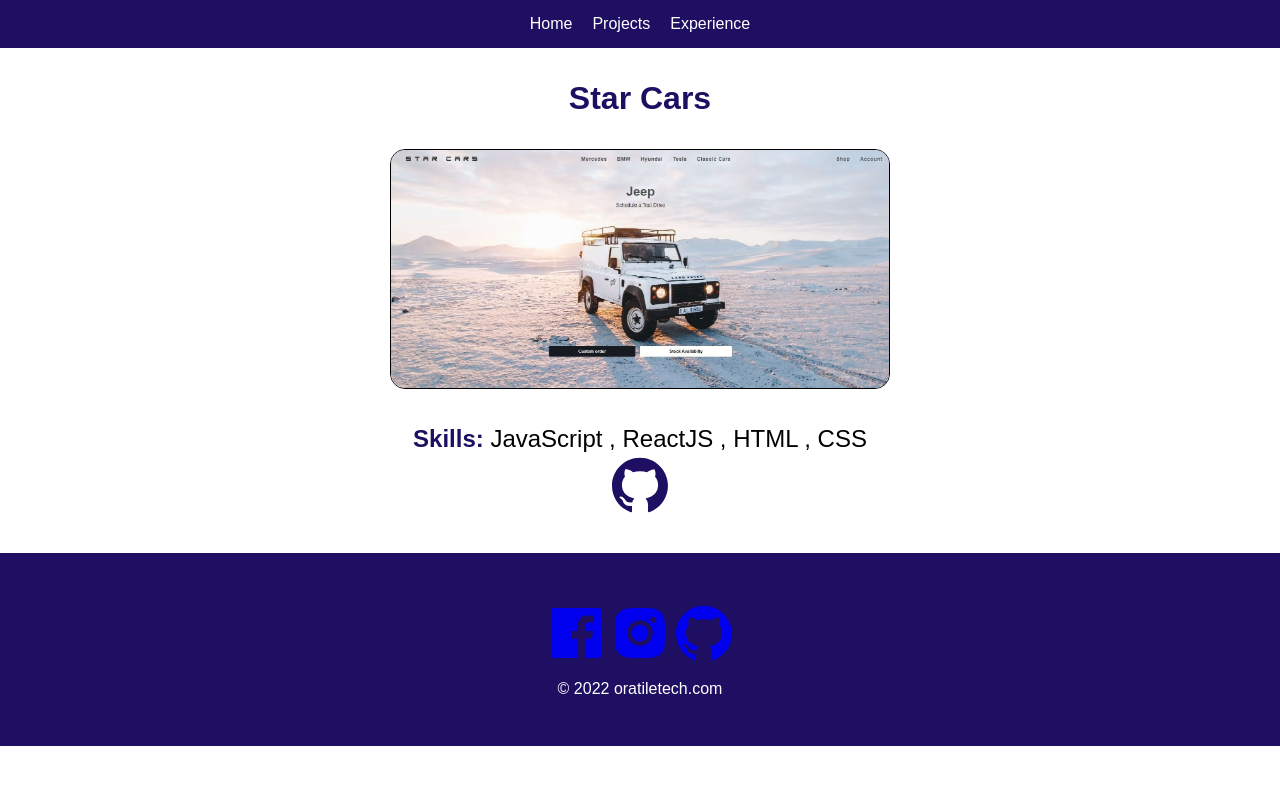
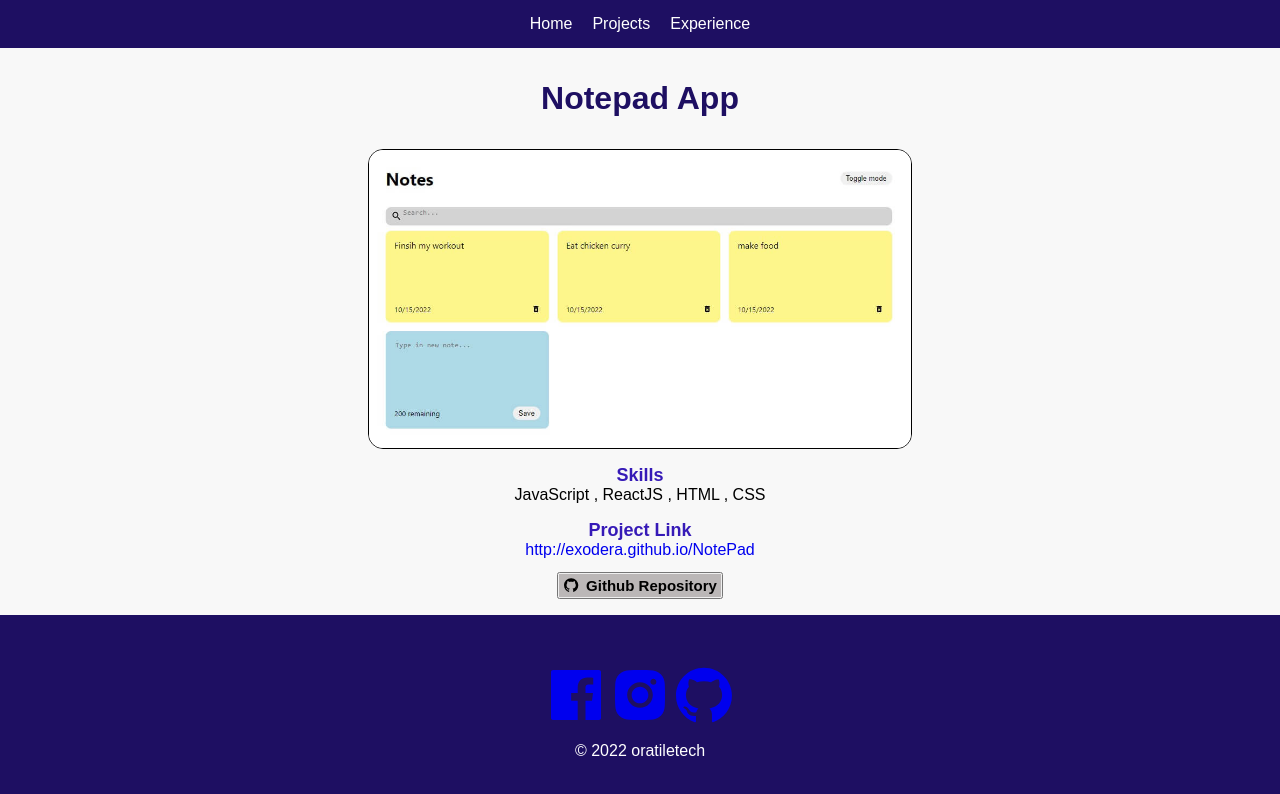
Before and after one commit to Exodera/my-portfolio, a React (Create React App) app: page /Projects/1 in a window 1280 px wide. Shown: the top 794 px of the page. Built offline with nearby package versions, Linux system fonts and the light colour scheme.

Commit message:
display update

```diff
--- a/package.json
+++ b/package.json
@@ -18,6 +18,8 @@
     "web-vitals": "^2.1.4"
   },
   "scripts": {
+    "predeploy": "npm run build",
+    "deploy": "gh-pages -d build",
     "start": "react-scripts start",
     "build": "react-scripts build",
     "test": "react-scripts test",
@@ -40,5 +42,8 @@
       "last 1 firefox version",
       "last 1 safari version"
     ]
+  },
+  "devDependencies": {
+    "gh-pages": "^4.0.0"
   }
 }
--- a/src/components/Footer/Footer.css
+++ b/src/components/Footer/Footer.css
@@ -21,9 +21,8 @@
     color: #fff;
 }
 
-
-
 .footer{
+    margin-top: 1em;
     color: white;
     padding: 3rem;
 }
@@ -32,6 +31,7 @@
     background-color:rgb(30, 15, 98);
 }
 
+
 .social li a:hover{
     color: rgb(222, 200, 75);
     cursor: pointer;
--- a/src/components/Footer/Footer.js
+++ b/src/components/Footer/Footer.js
@@ -13,7 +13,7 @@ const Footer = ()=>{
                 <li><a href ="https://github.com/Exodera" rel="noreferrer" target={'_blank'}><AiFillGithub/></a></li>
             </ul>
 
-            <p>&copy; 2022 oratiletech.com</p>
+            <p>&copy; 2022 oratiletech</p>
 
         </div>
     )
--- a/src/components/ProjectDisplay/ProjectDisplay.css
+++ b/src/components/ProjectDisplay/ProjectDisplay.css
@@ -1,25 +1,36 @@
 
-.proj-text{
-    margin: 2em 0;
+h3{
+    font-size: 1.125em;
+    color:rgb(54, 26, 183)
+
+}
+a{
+    text-decoration: none;
+}
+a:hover{
+    text-decoration: underline;
+}
+.project-display a:visited{
+    color: black;
 }
 
-.proj-text p{
-    font-size: 1.5em;
-}
-
-.proj-skills{
-    font-size: 1.2rem;
-}
-.projectDisplay{
-    margin: 2em 0;
+.project-content{
+    margin: 0 auto;
+    width: 90%;
 }
 
 .proj-image{
-    width: 100%;
-    max-width: 500px;
-    height: auto;
+    max-width: 90%;
     border: 1px solid black;
     border-radius: 15px;
+    margin-bottom: .75em;
+}
+.project-link{
+    margin-bottom: 1em;
+}
+
+.project-link:visited{
+    color: black;
 }
 
 .projectDisplay h1{
@@ -28,6 +39,32 @@
 h1{
     color: rgb(30, 15, 98);
 }
-.skillss{
-    color: rgb(30, 15, 98);
+
+
+.project-info p{
+    margin-bottom: 1em;
 }
+
+
+.github{
+    margin: 0 auto;
+    display: flex;
+    justify-content: center;
+    align-items: center;
+    gap: 0 .5em ;
+    background-color: rgb(187, 183, 183);
+    padding: .2em .3em;
+    text-decoration: none;
+}
+.github-btn{
+
+    display: block;
+    margin: 1em auto;
+}
+
+@media (min-width: 675px){
+    .proj-image{
+        max-height: 300px;
+    }
+
+}
--- a/src/components/ProjectDisplay/ProjectDisplay.js
+++ b/src/components/ProjectDisplay/ProjectDisplay.js
@@ -10,13 +10,33 @@ const ProjectDisplay = () => {
 
   return (
     <div className='projectDisplay'>
+       <main className='project-content'>
         <h1>{project.name}</h1>
         <img className='proj-image' alt = 'project' src ={project.image} />
 
-        <div className='proj-text'>
-        <p className='proj-skills'><b className='skillss'>Skills:</b> {project.skills}</p>
-        <a href={project.gitHub} target={'_blank'} rel="noreferrer"><AiFillGithub color={'rgb(30, 15, 98)'} size={'4em'}/></a>
+        <div className='project-info'>
+            <h3>Skills</h3>
+            <p> {project.skills}</p>
+
+            <h3>Project Link</h3>
+            <a className="project-link" href={project.gitHub} alt={project.name} target={'_blank'} rel="noreferrer" >{project.liveLink}</a>
+
+            <button className='github-btn'>
+              <a href={project.gitHub} alt={project.name} target={'_blank'} rel="noreferrer" className='github'>
+                <AiFillGithub color='black' size={'1.225em'}/>
+                <h3 style={{color: 'black'}}>Github Repository</h3>
+              </a>
+            </button>
         </div>
+
+
+        {/* <div className='proj-text'>
+          <p className='proj-skills'><b className='skillss'>Skills:</b> {project.skills}</p>
+          <p className='proj-skills'><b className='skillss'>Live Link:</b> {project.liveLink}</p>
+          <a href={project.gitHub} target={'_blank'} rel="noreferrer"><AiFillGithub color={'rgb(30, 15, 98)'} size={'4em'}/></a>
+        </div> */}
+
+       </main>
 
     </div>
   )
--- a/src/helpers/ProjectList.js
+++ b/src/helpers/ProjectList.js
@@ -1,21 +1,32 @@
 import Starcars from '../assets/proj-starcars.jpg'
 import ProjNotepad from '../assets/proj-notepad.jpg'
+import SimpleLife from '../assets/proj-simple.png'
 
 export const projectList = [
+
+    {
+        name: "Star Cars",
+        image: Starcars,
+        skills: 'JavaScript , ReactJS , HTML , CSS',
+        gitHub: 'https://github.com/Exodera/Star-Cars.git',
+        liveLink:'http://exodera.github.io/star-cars'
+    },
     {
         name: "Notepad App",
         image: ProjNotepad,
         skills: 'JavaScript , ReactJS , HTML , CSS',
-        gitHub: 'https://github.com/Exodera/NotePad.git'
+        gitHub: 'https://github.com/Exodera/NotePad.git',
+        liveLink:'http://exodera.github.io/NotePad'
 
 
     },
     {
-        name: "Star Cars",
-        image: Starcars,
-        skills: 'JavaScript , ReactJS , HTML , CSS',
-        gitHub: 'https://github.com/Exodera/Star-Cars.git'
-    }
+        name: "Simple life blog",
+        image: SimpleLife,
+        skills: 'HTML, CSS',
+        gitHub: 'https://github.com/Exodera/simplelife',
+        liveLink: 'https://exodera.github.io/simplelife'
+    },
 
 
 ]
--- a/src/pages/Home.js
+++ b/src/pages/Home.js
@@ -16,7 +16,7 @@ const Home = ()=>{
             </p>
             <ul className="social-icons">
                 <li><a href ="https://github.com/Exodera" target={'_blank'} rel="noreferrer"><AiFillGithub/></a></li>
-                <li><a href ="https://profile.indeed.com/?hl=en&co=ZA&from=gnav-homepage&_ga=2.118801353.1906751790.1666523533-1073947447.1660322474" target={'_blank'} rel="noreferrer"><AiFillLinkedin/></a></li>
+                <li><a href ="https://www.linkedin.com/in/oratile-ditlhage" target={'_blank'} rel="noreferrer"><AiFillLinkedin/></a></li>
                 <li><a href ="https://mail.google.com/mail/u/0/?tab=rm&ogbl#inbox" target={'_blank'} rel="noreferrer"><AiFillMail/></a></li>
             </ul>
 
@@ -26,7 +26,7 @@ const Home = ()=>{
             <ol className="list">
                 <li className="item">
                     <h2>Front-End Technologies</h2>
-                    <span>ReactJS, HTML, CSS, Figma</span>
+                    <span>ReactJS, HTML, CSS, SASS, Figma</span>
                 </li>
                 <li className="item">
                     <h2>Programming Languages</h2>
--- a/src/pages/styles/Home.css
+++ b/src/pages/styles/Home.css
@@ -1,5 +1,8 @@
 :root{
     --primary: rgb(30, 15, 98);
+}
+body{
+    background-color: #f8f8f8;
 }
 .about{
     background: rgb(30, 15, 98);
@@ -52,7 +55,3 @@
 .social-icons li a{
     color: white;
 }
-
-.skills h1{
-    color:rgb(222, 200, 75);
-}
```
Also changed, not shown: src/assets/proj-simple.png (added), 1 other file (tests, documents, lock files or other folders).
